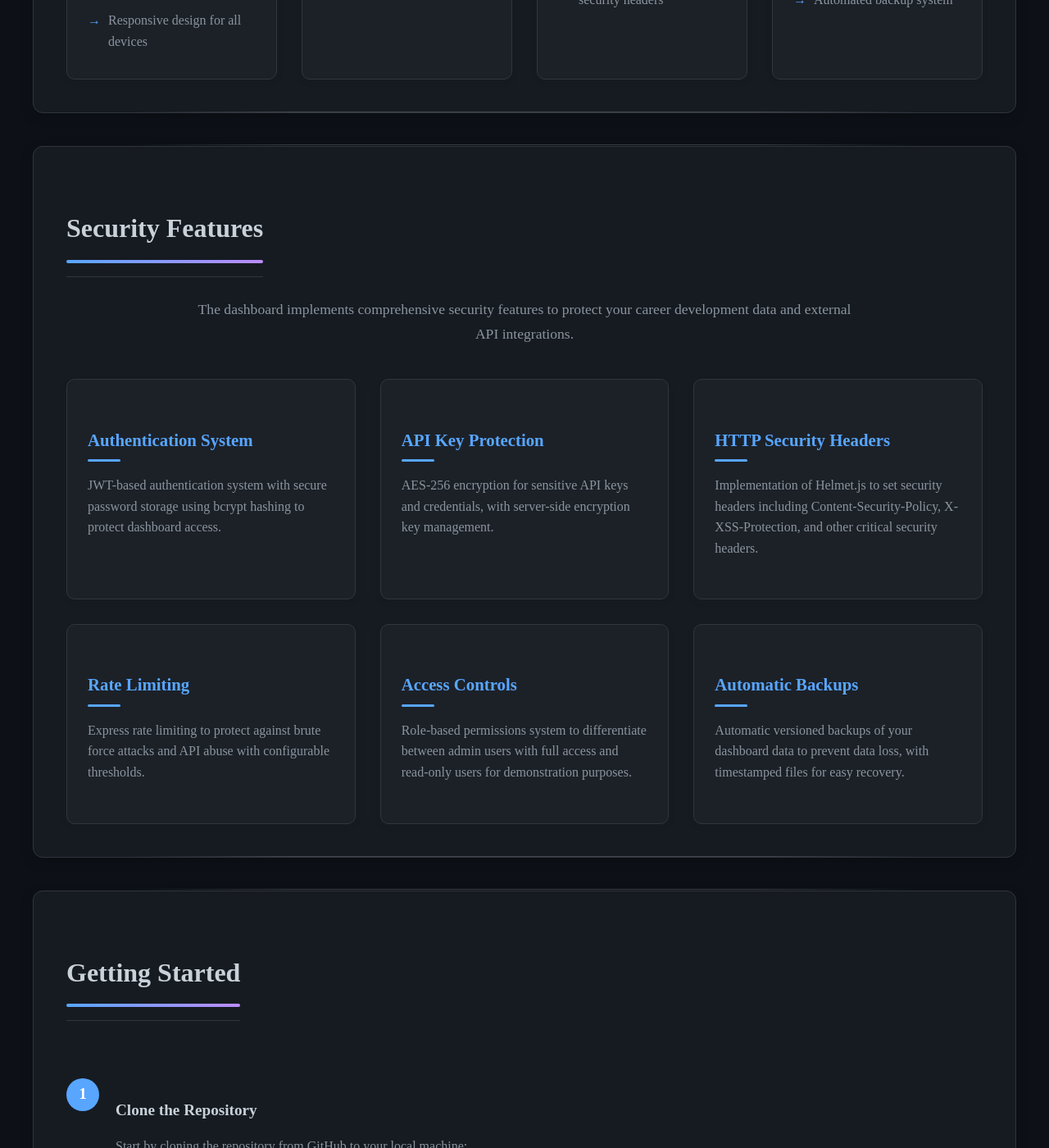
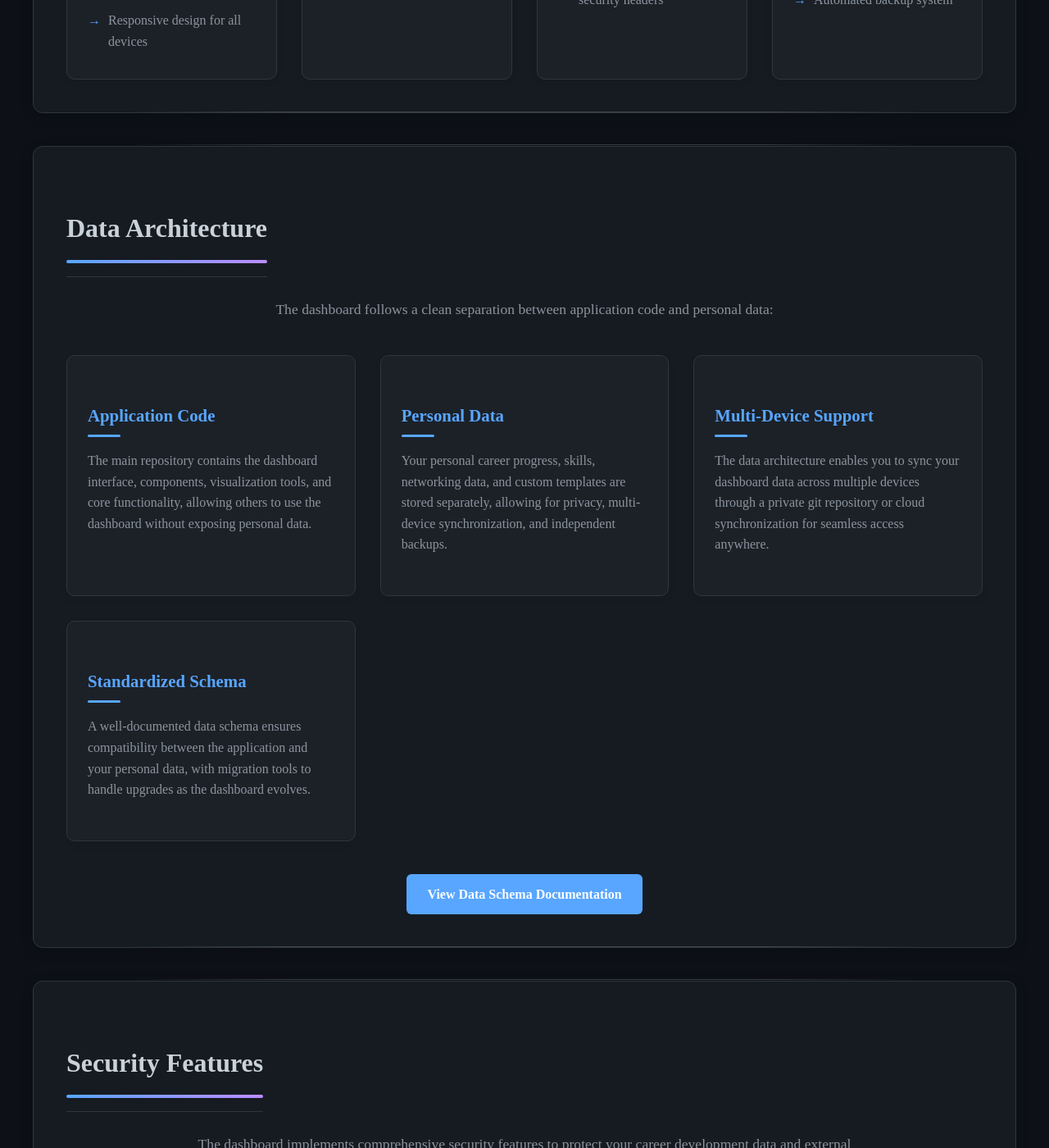
Before and after one commit to joshuamichaelhall/joshuamichaelhall.github.io, a Jekyll site: the page built from pages/dashboard.md, in a window 1280 px wide and 1400 px high, scrolled down 4725 px. Shown: the whole window at 82% size. Built offline with Jekyll 4.4.1, drawn with Linux system fonts in a browser that asks for light colours; nearby versions of some CDN libraries; some of the changed text lies outside the part shown.

Commit message:
Update website documentation and dashboard page
- Add repository integration information to README
- Update dashboard page with data architecture details
- Clarify relationship with other repositories
- Improve article publishing workflow documentation
- Update setup and technical information

This commit enhances the website documentation to better
reflect its role in the broader career development ecosystem
and provides more detailed information about the dashboard
architecture.

```diff
--- a/pages/dashboard.md
+++ b/pages/dashboard.md
@@ -183,6 +183,38 @@ permalink: /dashboard/
 </div>
 
 <div class="content-section with-divider">
+  <h2 style="text-align: center;">Data Architecture</h2>
+
+  <p class="section-intro-text">The dashboard follows a clean separation between application code and personal data:</p>
+
+  <div class="features-grid">
+    <div class="feature-item">
+      <h3>Application Code</h3>
+      <p>The main repository contains the dashboard interface, components, visualization tools, and core functionality, allowing others to use the dashboard without exposing personal data.</p>
+    </div>
+
+    <div class="feature-item">
+      <h3>Personal Data</h3>
+      <p>Your personal career progress, skills, networking data, and custom templates are stored separately, allowing for privacy, multi-device synchronization, and independent backups.</p>
+    </div>
+
+    <div class="feature-item">
+      <h3>Multi-Device Support</h3>
+      <p>The data architecture enables you to sync your dashboard data across multiple devices through a private git repository or cloud synchronization for seamless access anywhere.</p>
+    </div>
+
+    <div class="feature-item">
+      <h3>Standardized Schema</h3>
+      <p>A well-documented data schema ensures compatibility between the application and your personal data, with migration tools to handle upgrades as the dashboard evolves.</p>
+    </div>
+  </div>
+
+  <div class="read-more">
+    <a href="https://github.com/joshuamichaelhall/devops-career-dashboard/blob/main/dashboard/docs/DATA-SCHEMA.md" class="btn primary-btn" target="_blank">View Data Schema Documentation</a>
+  </div>
+</div>
+
+<div class="content-section with-divider">
   <h2 style="text-align: center;">Security Features</h2>
 
   <p class="section-intro-text">The dashboard implements comprehensive security features to protect your career development data and external API integrations.</p>
@@ -239,7 +271,8 @@ cd devops-career-dashboard</code></pre>
       <div class="step-content">
         <h3>Install Dependencies</h3>
         <p>Install the required dependencies using npm:</p>
-        <pre><code>npm install</code></pre>
+        <pre><code>cd dashboard
+npm install</code></pre>
       </div>
     </div>
 
@@ -258,7 +291,7 @@ cd devops-career-dashboard</code></pre>
       <div class="step-content">
         <h3>Start the Dashboard</h3>
         <p>Run the dashboard locally:</p>
-        <pre><code>npm start</code></pre>
+        <pre><code>./start-personal.sh</code></pre>
         <p>This will start both the frontend and backend services. Access the dashboard at <code>http://localhost:3000</code>.</p>
       </div>
     </div>
```
Also changed, not shown: 1 other file.
